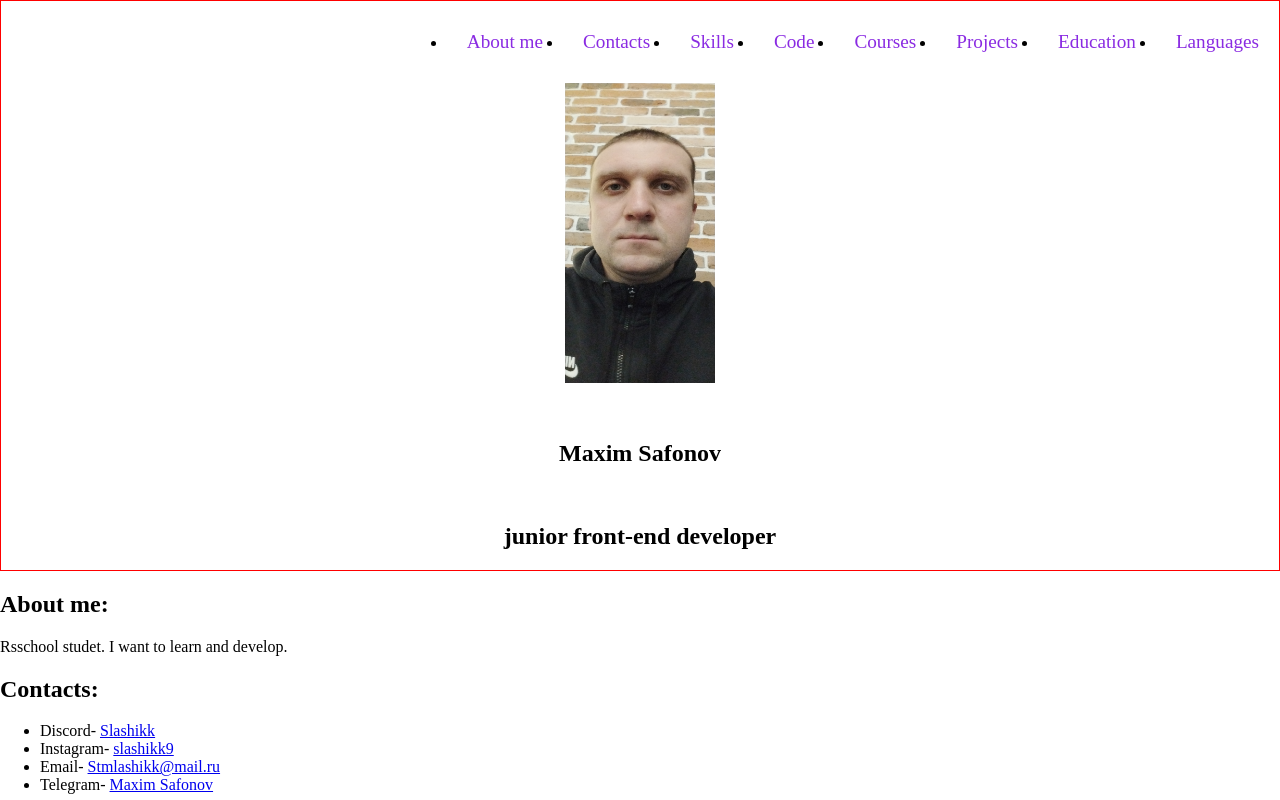
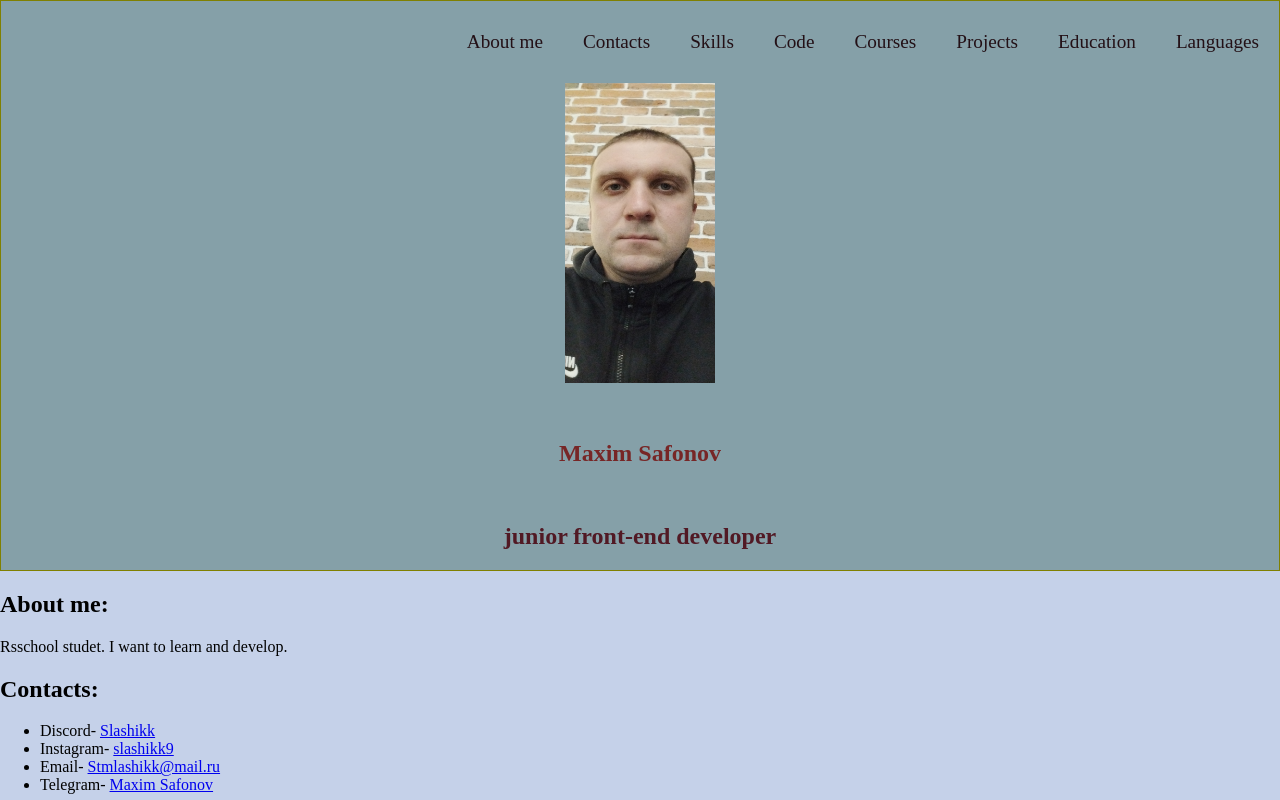
Before and after one commit to SLashikkk/rsschool-cv, a plain HTML site: page index.html in a window 1280 px wide. Shown: the top 800 px of the page. Drawn offline with Linux system fonts and the light colour scheme.

Commit message:
docs: greate style css

```diff
--- a/index.html
+++ b/index.html
@@ -81,7 +81,7 @@
         <li>JS: Guessing-game ---<a href="https://github.com/rolling-scopes-school/guessing-game">Game</a></li>
         <li>JS30#1.2-audio-player --- <a href="https://github.com/rolling-scopes-school/tasks/blob/master/tasks/js30%23/js30.md">Player</a></li>
       </section>
-      <section id="Education" class="section">
+      <section id="education" class="section">
         <h2>Education:</h2>
         <ul>
           <li>higher IT technologies</li>
--- a/style.css
+++ b/style.css
@@ -6,7 +6,8 @@
   box-sizing: border-box;
 }
   .main-header {
-  border: 1px solid red;
+  border: 1px solid olive;
+  background-color: rgb(133, 160, 168);
 }
 .fotoAva {
   width: 150px;
@@ -14,15 +15,15 @@
   margin: 10px auto 20px;
   display: block;
 }
+.profession {
+  text-align: center;
+  color: #511924;
+
+}
 .myName{
     line-height: 100px;
     text-align: center;
-}
-.nav-list {
-  flex
-}
-.profession {
-  text-align: center;
+    color: #772626;
 }
 .main-body {
   min-height: 100vh;
@@ -31,6 +32,7 @@
   display: flex;
   flex-direction: column;
   justify-content: space-between;
+  background-color: #c5d1e9;
 }
 .container {
   max-width: 1440px;
@@ -39,6 +41,7 @@
 .nav-list {
 display: flex;
 justify-content: flex-end;
+list-style-type: none;
 }
 .nav {
   align-items: center;
@@ -50,7 +53,7 @@ html {
   padding: 0 20px;
   line-height: 50px;
   text-decoration: none;
-  color: blueviolet;
+  color: rgba(34, 15, 21, 0.998);
   font-size: larger;
   transition: 0.3s;
   cursor: pointer;
```
